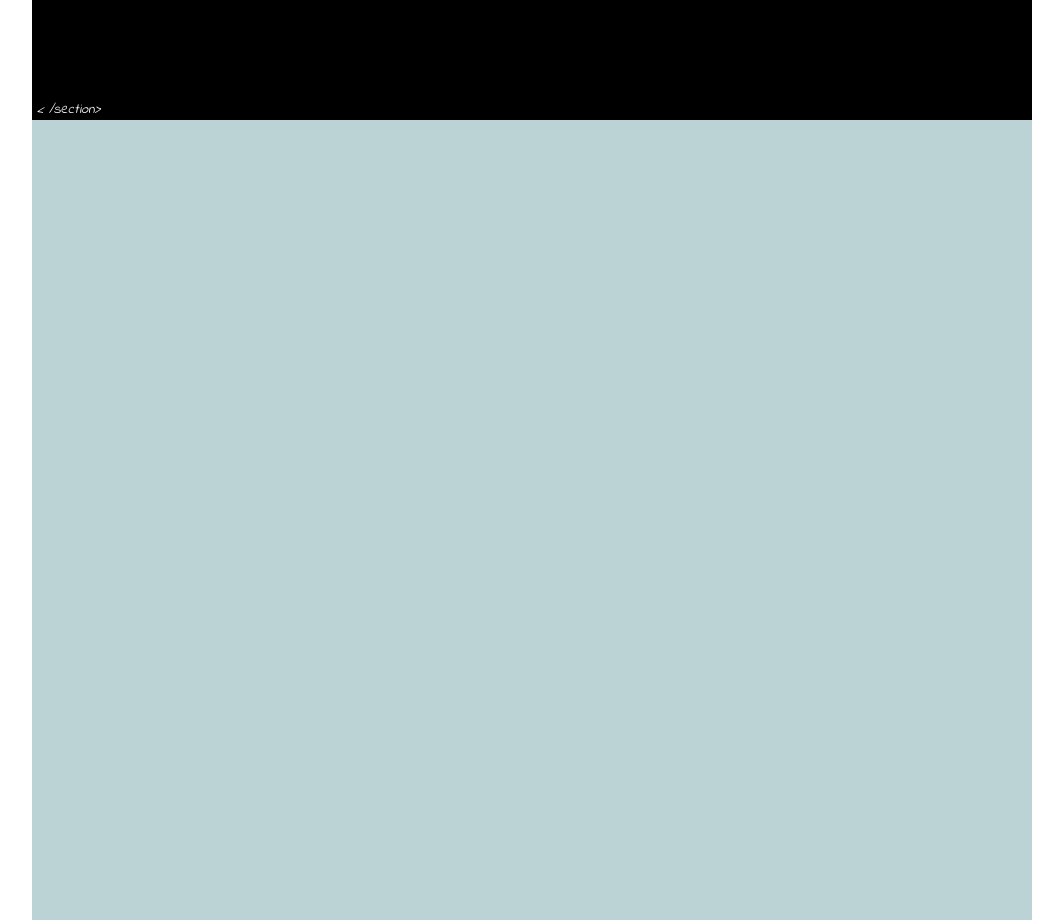
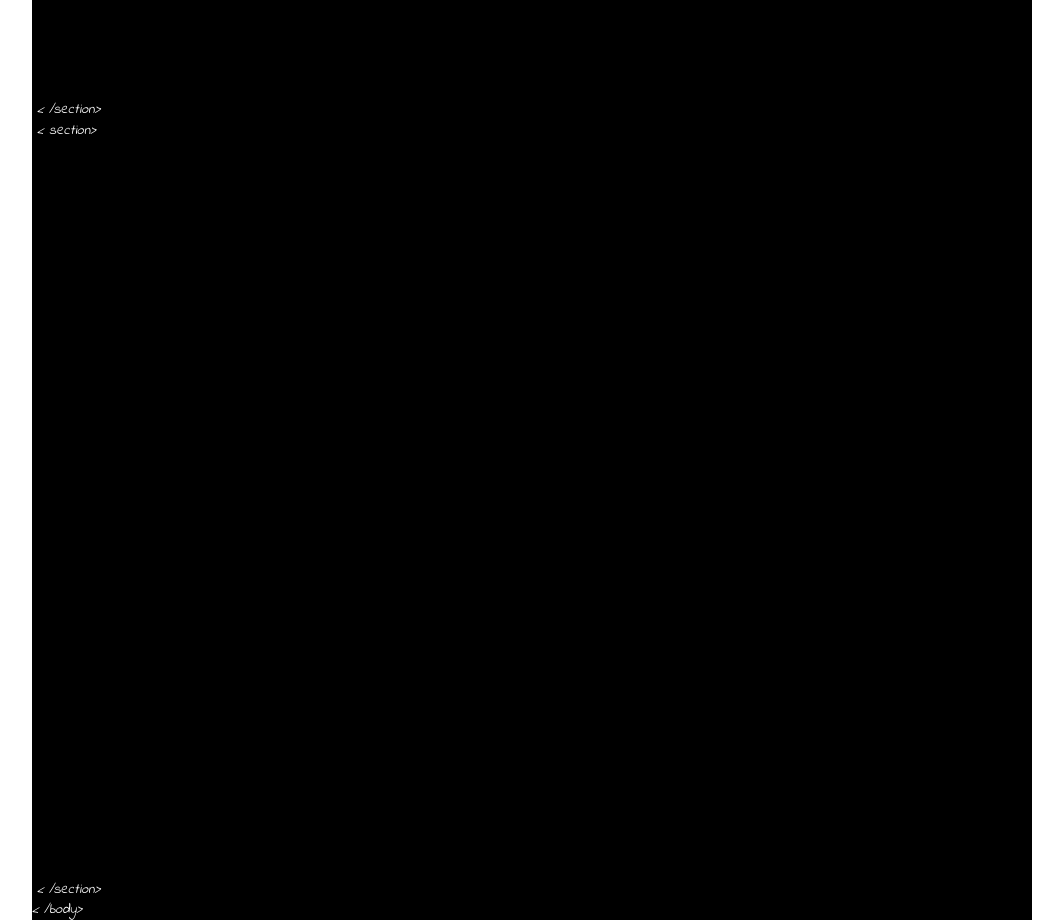
Before and after one commit to Benjamel/Portfolio, a plain HTML site: page index.html in a window 1280 px wide. Shown: the part 1480-2400 px from the top of the page, without its empty margins (108-1171 px from the left). Drawn offline with Linux system fonts and the light colour scheme.

Commit message:
test scroll

```diff
--- a/css/styles.css
+++ b/css/styles.css
@@ -32,11 +32,10 @@ body {
 
 html {
     scroll-snap-type: y mandatory;
-    scroll-behavior: smooth;
 }
 
 .scroll_snap {
-    scroll-snap-align: start;
+    scroll-snap-align: center;
 }
 
 /* Navbar */
@@ -247,10 +246,6 @@ p {
     color: white;
 }
 
-.current_skills img {
-    /* margin-top: 10px; */
-}
-
 .current_skills.tech_tools {
     margin-left: 30px;
 }
@@ -275,8 +270,17 @@ p {
 /* My work section */
 .mywork_section {
     position: relative;
-    background-color: #BBD3D4;
+    /* background-color: #BBD3D4; */
+    background-color: black;
     height: 100vh;
+}
+
+.work-end {
+    margin-bottom: 20px;
+}
+
+.mywork_section .body-end {
+    margin: 0;
 }
 
 @media (max-width: 600px) {
--- a/index.html
+++ b/index.html
@@ -118,7 +118,16 @@
     </section>
     <!-- My work Page -->
     <section class="mywork_section scroll_snap">
+        <div class="element_text section_about">
+            < section>
+        </div>
 
+        <div class="element_text section_about-end work-end">
+            < /section>
+        </div>
+        <div class="element_text section_about-end body-end">
+            < /body>
+        </div>
     </section>
 </body>
 
```
